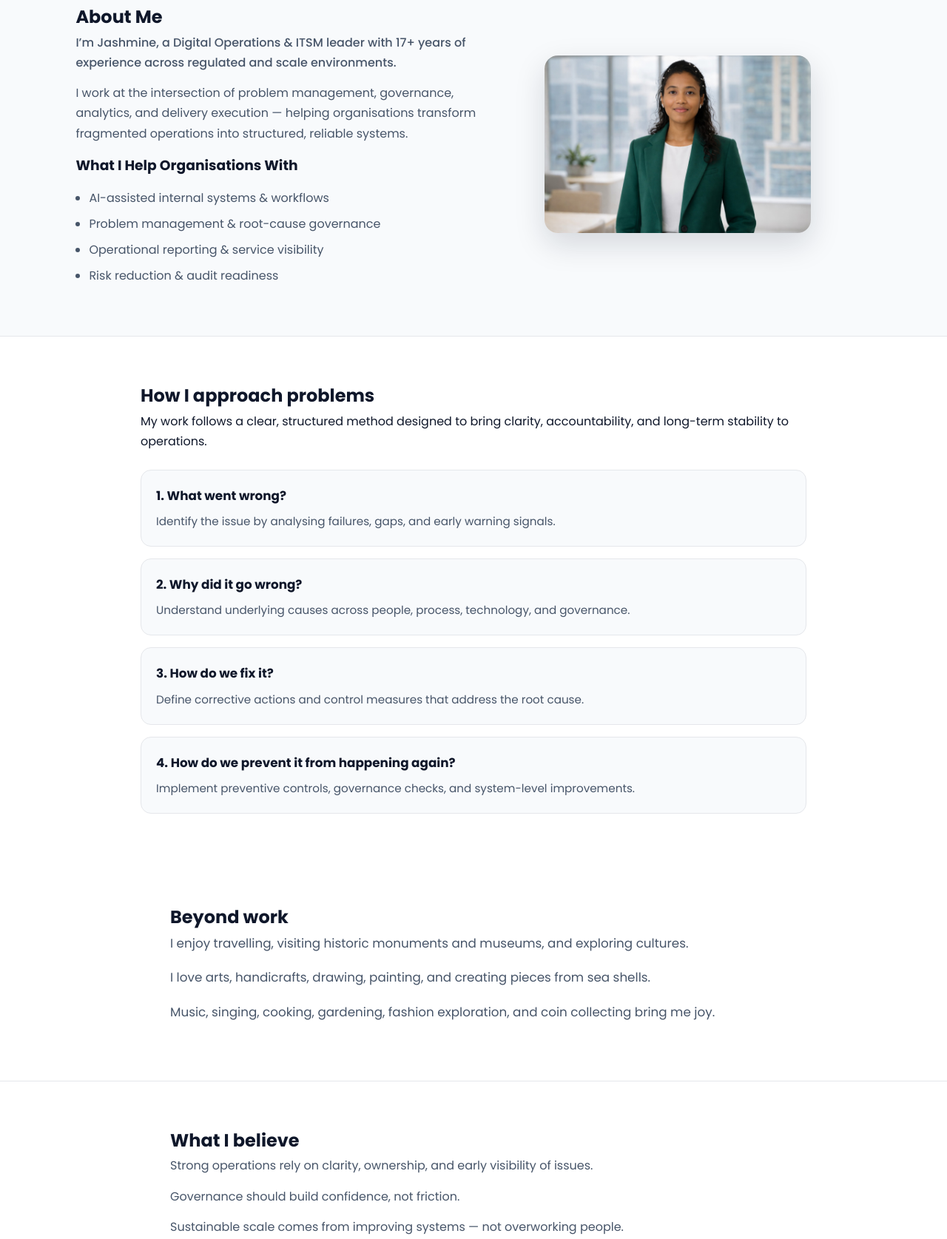
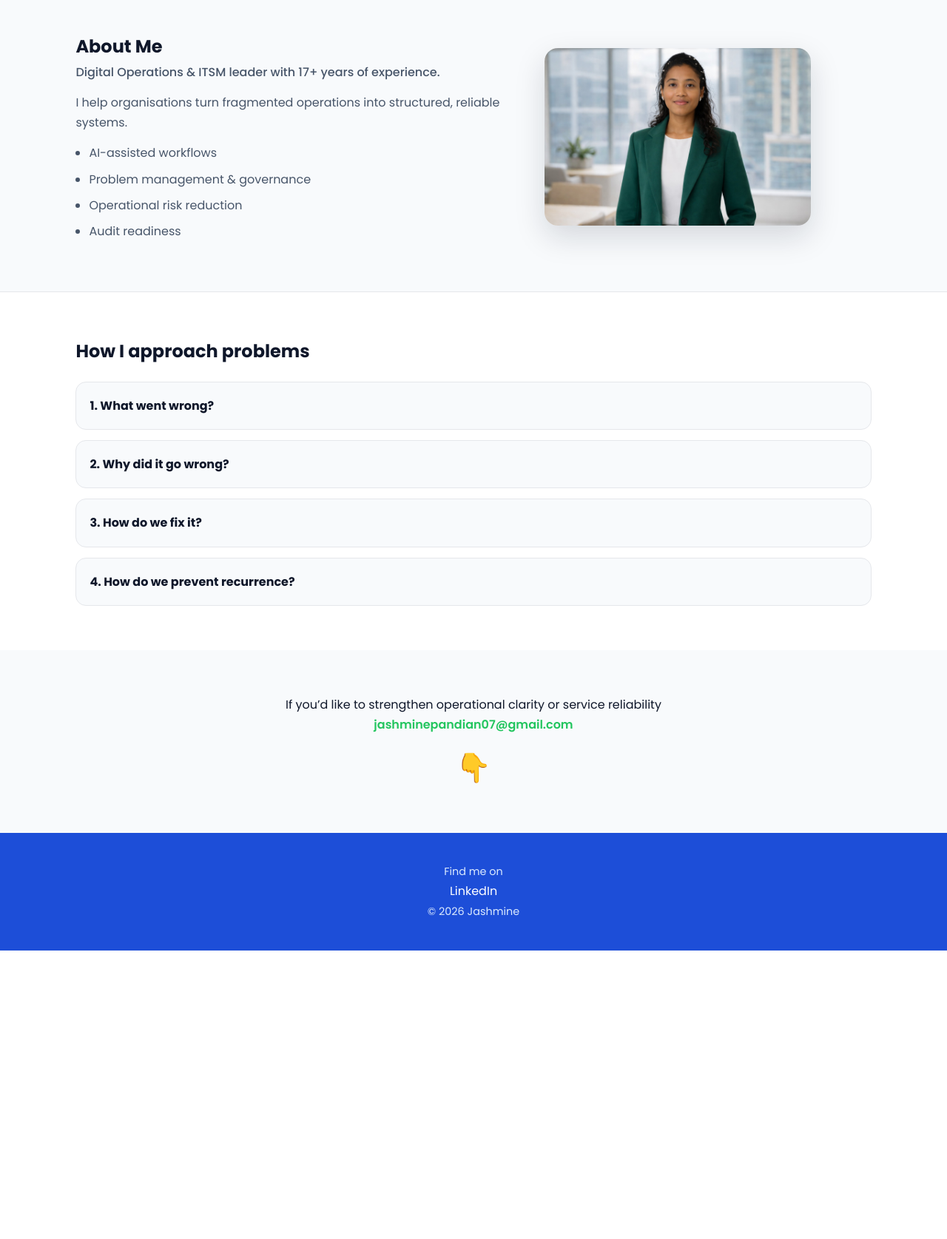
Before and after one commit to jashminepandian/jashminepandian.github.io, a plain HTML site: page index.html in a window 1280 px wide. Shown: the part 388-2063 px from the top of the page at 74% size. After the commit the page ends 1673 px from the top, so only its background shows below. Drawn offline with Linux system fonts and the light colour scheme.

Commit message:
Revise index.html for improved content and structure
Updated the content and structure of the index.html file, including changes to the meta description, header, and various sections to enhance clarity and functionality.

```diff
--- a/index.html
+++ b/index.html
@@ -4,43 +4,12 @@
   <meta charset="UTF-8" />
   <title>Jashmine | Digital Operations & AI Systems</title>
   <meta name="viewport" content="width=device-width, initial-scale=1.0" />
-  <meta name="description" content="Jashmine – AI-assisted internal systems, operational governance, and audit-ready execution." />
+  <meta name="description" content="AI-assisted internal systems, operational governance, audit-ready execution, and board-level insights." />
 
   <!-- Google Font -->
   <link href="https://fonts.googleapis.com/css2?family=Poppins:wght@300;400;500;600;700&display=swap" rel="stylesheet">
 
   <style>
-    /* CTA pointer animation */
-.pointer {
-  font-size: 2.6rem;
-  margin-bottom: 10px;
-  animation: floatDown 1.8s ease-in-out infinite;
-}
-    <section class="cta-connect" id="contact">
-  <p>If you’d like to strengthen operational clarity or service reliability</p>
-
-  <a href="mailto:jashminepandian07@gmail.com">
-    jashminepandian07@gmail.com
-  </a>
-
-  <!-- Animated pointer BELOW -->
-  <div class="pointer">👇</div>
-</section>
-
-
-/* Keyframes */
-@keyframes floatDown {
-  0% {
-    transform: translateY(0);
-  }
-  50% {
-    transform: translateY(8px);
-  }
-  100% {
-    transform: translateY(0);
-  }
-}
-
     :root {
       --bg-main: #ffffff;
       --bg-soft: #f8fafc;
@@ -86,6 +55,7 @@
       display: flex;
       align-items: center;
       gap: 10px;
+      font-weight: 600;
     }
 
     .brand-mark {
@@ -100,13 +70,8 @@
       font-size: 14px;
     }
 
-    .brand-name {
-      font-weight: 600;
-      font-size: 0.95rem;
-    }
-
     .nav a {
-      margin-left: 24px;
+      margin-left: 22px;
       text-decoration: none;
       font-size: 0.9rem;
       color: var(--text-muted);
@@ -123,7 +88,6 @@
     /* HERO */
     .top {
       max-width: 1100px;
-      padding-bottom: 40px;
     }
 
     .top h1 {
@@ -146,7 +110,6 @@
     /* ABOUT */
     .about {
       background: var(--bg-soft);
-      padding-top: 40px;
     }
 
     .about-grid {
@@ -161,7 +124,7 @@
     .about-lead {
       color: var(--accent);
       font-weight: 500;
-      margin-bottom: 16px;
+      margin-bottom: 14px;
     }
 
     .about p {
@@ -170,7 +133,7 @@
     }
 
     .services {
-      margin-top: 14px;
+      margin-top: 12px;
       padding-left: 18px;
     }
 
@@ -191,24 +154,19 @@
       border-top: 1px solid var(--border-light);
     }
 
-    .approach-box {
-      max-width: 900px;
-      margin: auto;
-    }
-
     .framework {
       display: grid;
-      gap: 16px;
-      margin-top: 24px;
+      gap: 14px;
+      margin-top: 20px;
     }
 
     .step {
-      padding: 20px;
+      padding: 18px;
       border: 1px solid var(--border-light);
       border-radius: 14px;
       background: var(--bg-soft);
       opacity: 0;
-      transform: translateY(14px);
+      transform: translateY(12px);
       transition: all 0.6s ease;
     }
 
@@ -217,28 +175,12 @@
       transform: translateY(0);
     }
 
-    .step h3 {
-      margin-bottom: 8px;
-      font-size: 1.05rem;
-    }
-
-    .step p {
-      font-size: 0.95rem;
+    /* HOBBIES */
+    .hobby-line {
       color: var(--text-muted);
-    }
-
-    /* HOBBIES */
-    .hobbies-box {
-      max-width: 820px;
-      margin: auto;
-    }
-
-    .hobby-line {
-      font-size: 1.05rem;
-      color: var(--text-muted);
-      margin-bottom: 18px;
+      margin-bottom: 14px;
       opacity: 0;
-      transform: translateY(12px);
+      transform: translateY(10px);
       transition: all 0.6s ease;
     }
 
@@ -247,37 +189,29 @@
       transform: translateY(0);
     }
 
-    /* BELIEFS */
-    .beliefs {
-      border-top: 1px solid var(--border-light);
-    }
-
-    .belief-box {
-      max-width: 820px;
-      margin: auto;
-    }
-
-    .belief-box p {
-      color: var(--text-muted);
-      margin-bottom: 14px;
-    }
-
     /* CTA */
     .cta-connect {
       background: var(--bg-soft);
       text-align: center;
-      padding: 50px 8%;
-    }
-
-    .cta-connect .pointer {
-      font-size: 2.6rem;
-      margin-bottom: 10px;
     }
 
     .cta-connect a {
       color: var(--accent);
       font-weight: 600;
       text-decoration: none;
+    }
+
+    /* POINTER ANIMATION */
+    .pointer {
+      font-size: 2.4rem;
+      margin-top: 8px;
+      animation: floatDown 1.8s ease-in-out infinite;
+    }
+
+    @keyframes floatDown {
+      0% { transform: translateY(0); }
+      50% { transform: translateY(10px); }
+      100% { transform: translateY(0); }
     }
 
     /* FOOTER */
@@ -315,11 +249,12 @@
   <div class="header-inner">
     <div class="brand">
       <div class="brand-mark">◎</div>
-      <span class="brand-name">Jashmine</span>
+      <span>Jashmine</span>
     </div>
     <nav class="nav">
       <a href="#about">About</a>
-      <a href="#approach">Approach</a>
+      <a href="/blog/">Blog</a>
+      <a href="/podcast/">Podcast</a>
       <a href="#contact">Contact</a>
     </nav>
   </div>
@@ -328,10 +263,7 @@
 <!-- HERO -->
 <section class="top">
   <h1>I design and build <span>AI-assisted internal systems</span></h1>
-  <p>
-    that help organisations reduce operational risk, improve service visibility,
-    and achieve audit-ready execution.
-  </p>
+  <p>that help organisations reduce operational risk, improve service visibility, and achieve audit-ready execution.</p>
 </section>
 
 <!-- ABOUT -->
@@ -339,87 +271,37 @@
   <div class="about-grid">
     <div>
       <h2>About Me</h2>
-      <p class="about-lead">
-        I’m Jashmine, a Digital Operations & ITSM leader with 17+ years of experience across regulated and scale environments.
-      </p>
-      <p>
-        I work at the intersection of problem management, governance, analytics, and delivery execution —
-        helping organisations transform fragmented operations into structured, reliable systems.
-      </p>
-
-      <h3>What I Help Organisations With</h3>
+      <p class="about-lead">Digital Operations & ITSM leader with 17+ years of experience.</p>
+      <p>I help organisations turn fragmented operations into structured, reliable systems.</p>
       <ul class="services">
-        <li>AI-assisted internal systems & workflows</li>
-        <li>Problem management & root-cause governance</li>
-        <li>Operational reporting & service visibility</li>
-        <li>Risk reduction & audit readiness</li>
+        <li>AI-assisted workflows</li>
+        <li>Problem management & governance</li>
+        <li>Operational risk reduction</li>
+        <li>Audit readiness</li>
       </ul>
     </div>
-
     <div class="about-image">
-      <img src="images/profile-v2.jpg" alt="Jashmine leadership portrait" />
+      <img src="images/profile-v2.jpg" alt="Jashmine leadership portrait">
     </div>
   </div>
 </section>
 
 <!-- APPROACH -->
-<section class="approach" id="approach">
-  <div class="approach-box">
-    <h2>How I approach problems</h2>
-    <p>
-      My work follows a clear, structured method designed to bring clarity,
-      accountability, and long-term stability to operations.
-    </p>
-
-    <div class="framework">
-      <div class="step">
-        <h3>1. What went wrong?</h3>
-        <p>Identify the issue by analysing failures, gaps, and early warning signals.</p>
-      </div>
-
-      <div class="step">
-        <h3>2. Why did it go wrong?</h3>
-        <p>Understand underlying causes across people, process, technology, and governance.</p>
-      </div>
-
-      <div class="step">
-        <h3>3. How do we fix it?</h3>
-        <p>Define corrective actions and control measures that address the root cause.</p>
-      </div>
-
-      <div class="step">
-        <h3>4. How do we prevent it from happening again?</h3>
-        <p>Implement preventive controls, governance checks, and system-level improvements.</p>
-      </div>
-    </div>
-  </div>
-</section>
-
-<!-- HOBBIES -->
-<section class="hobbies">
-  <div class="hobbies-box">
-    <h2>Beyond work</h2>
-    <p class="hobby-line">I enjoy travelling, visiting historic monuments and museums, and exploring cultures.</p>
-    <p class="hobby-line">I love arts, handicrafts, drawing, painting, and creating pieces from sea shells.</p>
-    <p class="hobby-line">Music, singing, cooking, gardening, fashion exploration, and coin collecting bring me joy.</p>
-  </div>
-</section>
-
-<!-- BELIEFS -->
-<section class="beliefs">
-  <div class="belief-box">
-    <h2>What I believe</h2>
-    <p>Strong operations rely on clarity, ownership, and early visibility of issues.</p>
-    <p>Governance should build confidence, not friction.</p>
-    <p>Sustainable scale comes from improving systems — not overworking people.</p>
+<section class="approach">
+  <h2>How I approach problems</h2>
+  <div class="framework">
+    <div class="step"><strong>1. What went wrong?</strong></div>
+    <div class="step"><strong>2. Why did it go wrong?</strong></div>
+    <div class="step"><strong>3. How do we fix it?</strong></div>
+    <div class="step"><strong>4. How do we prevent recurrence?</strong></div>
   </div>
 </section>
 
 <!-- CTA -->
 <section class="cta-connect" id="contact">
-  <div class="pointer">👇</div>
   <p>If you’d like to strengthen operational clarity or service reliability</p>
   <a href="mailto:jashminepandian07@gmail.com">jashminepandian07@gmail.com</a>
+  <div class="pointer">👇</div>
 </section>
 
 <!-- FOOTER -->
@@ -432,16 +314,11 @@
 </footer>
 
 <script>
-  const animatedItems = document.querySelectorAll('.step, .hobby-line');
+  const items = document.querySelectorAll('.step, .hobby-line');
   const observer = new IntersectionObserver(entries => {
-    entries.forEach(entry => {
-      if (entry.isIntersecting) {
-        entry.target.classList.add('visible');
-      }
-    });
+    entries.forEach(e => e.isIntersecting && e.target.classList.add('visible'));
   }, { threshold: 0.2 });
-
-  animatedItems.forEach(item => observer.observe(item));
+  items.forEach(i => observer.observe(i));
 </script>
 
 </body>
```
